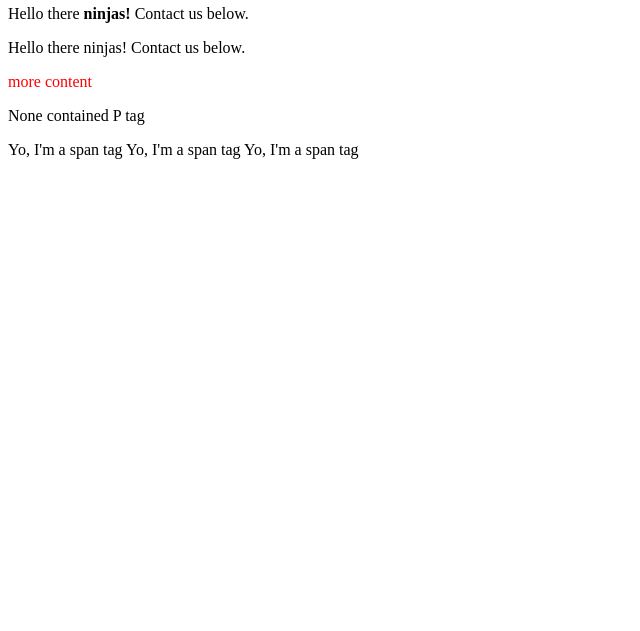
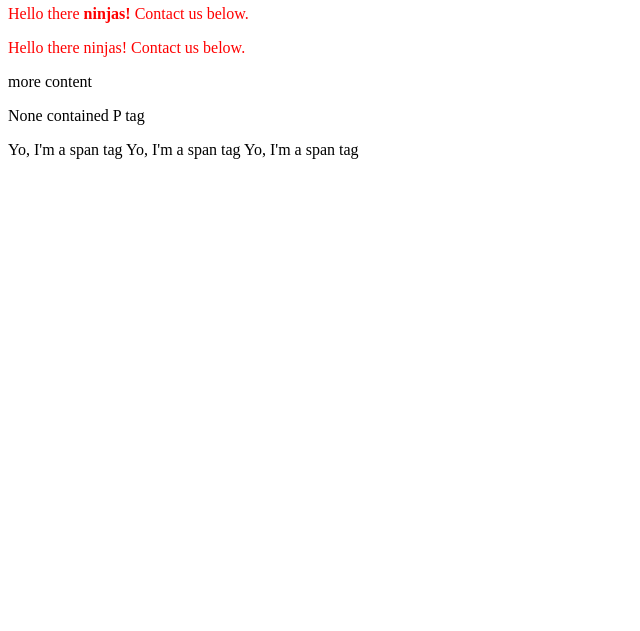
Before and after one commit to paulina-filipiak/CSS-course-1, a plain HTML site: page contact.html in a window 1280 px wide. Shown: the part 169-800 px from the top of the page, without its empty margins (0-640 px from the left). Drawn offline with Linux system fonts and the light colour scheme.

Commit message:
learned about child selectors

```diff
--- a/CSS/syntax.css
+++ b/CSS/syntax.css
@@ -1,3 +1,3 @@
-#main-content #sub-content p{
+#main-content > p{
     color: red;
 }
```
